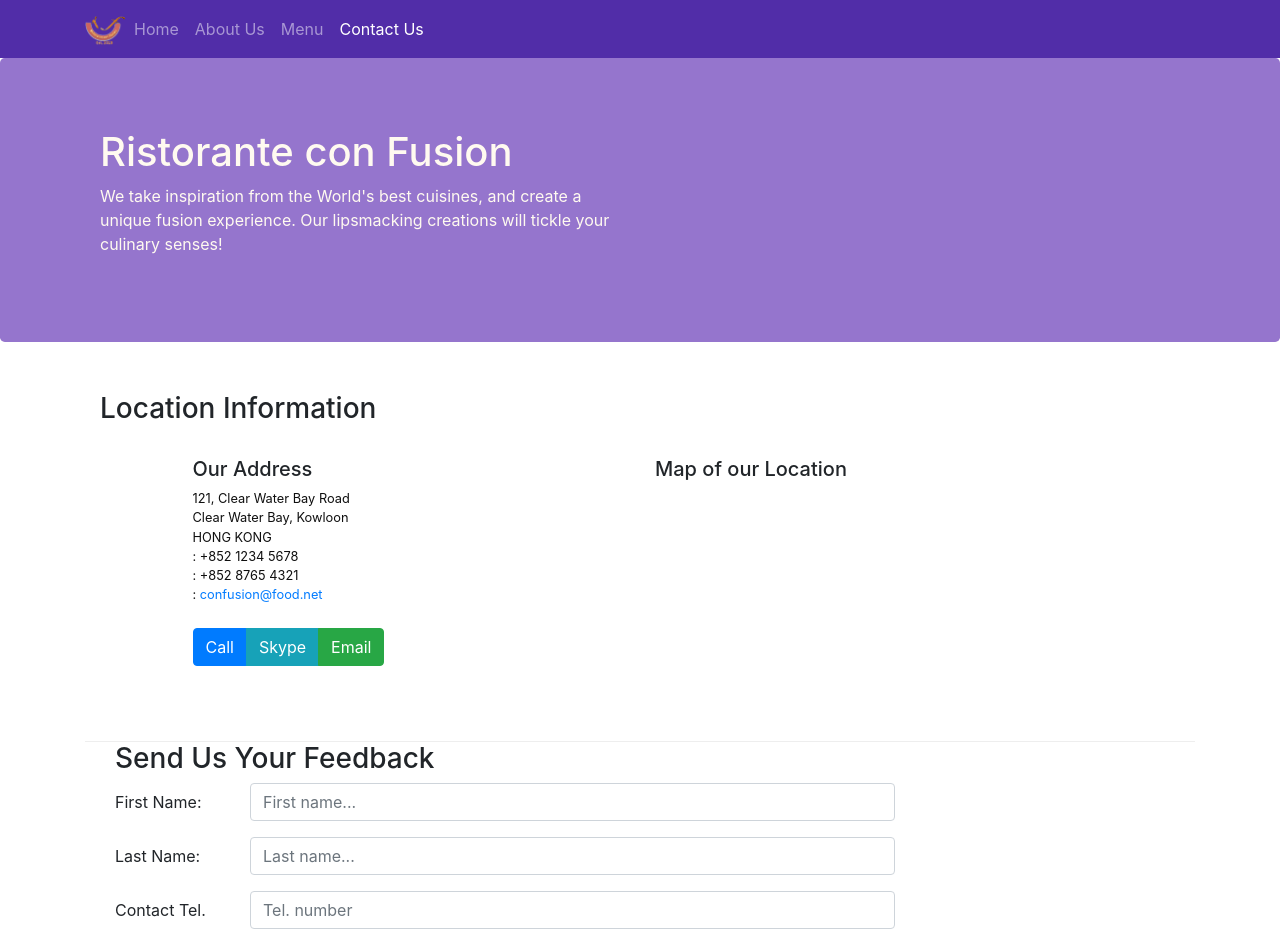
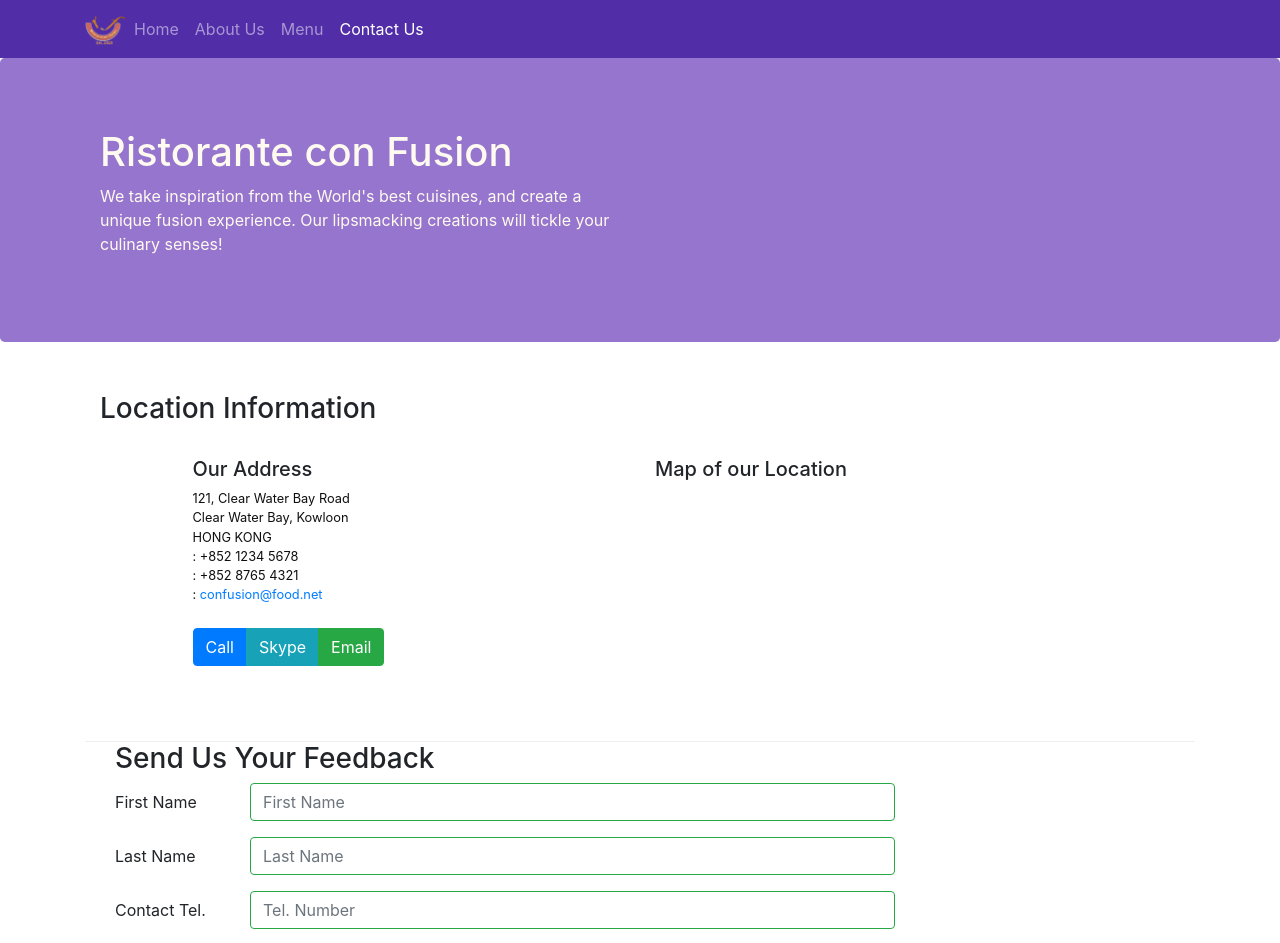
Before and after one commit to xr71/hkust_fullstack_react, a React (Create React App) app in the folder c2_frontend_w_react/confusion/: page /contactus in a window 1280 px wide. Shown: the top 943 px of the page. Built offline with nearby package versions, Linux system fonts and the light colour scheme.

Commit message:
controlled form part 2

```diff
--- a/c2_frontend_w_react/confusion/src/components/ContactComponent.js
+++ b/c2_frontend_w_react/confusion/src/components/ContactComponent.js
@@ -1,6 +1,7 @@
 import React, { Component } from 'react';
 import { Form, FormGroup, Label, Col, Input,
-    Breadcrumb, BreadcrumbItem, Button
+    Breadcrumb, BreadcrumbItem, Button,
+    FormFeedback
  } from 'reactstrap';
 
 
@@ -16,12 +17,54 @@
             email: '',
             agree: false,
             contactType: 'Tel.',
-            message: ''
+            message: '',
+            touched: {
+                firstname: false,
+                lastname: false,
+                telnum: false,
+                email: false
+            }
         }
 
         this.handleInputChange = this.handleInputChange.bind(this);
         this.handleSubmit = this.handleSubmit.bind(this);
     };
+
+    validate(firstname, lastname, telnum, email) {
+
+        const errors = {
+            firstname: '',
+            lastname: '',
+            telnum: '',
+            email: ''
+        };
+
+        if (this.state.touched.firstname && firstname.length < 3)
+            errors.firstname = 'First Name should be >= 3 characters';
+        else if (this.state.touched.firstname && firstname.length > 10)
+            errors.firstname = 'First Name should be <= 10 characters';
+
+        if (this.state.touched.lastname && lastname.length < 3)
+            errors.lastname = 'Last Name should be >= 3 characters';
+        else if (this.state.touched.lastname && lastname.length > 10)
+            errors.lastname = 'Last Name should be <= 10 characters';
+
+        const reg = /^\d+$/;
+        if (this.state.touched.telnum && !reg.test(telnum))
+            errors.telnum = 'Tel. Number should contain only numbers';
+
+        if (this.state.touched.email && email.split('').filter(x => x === '@').length !== 1)
+            errors.email = 'Email should contain a @';
+
+        return errors;
+    }
+
+
+    handleBlur = (field) => (evt) => {
+        this.setState({
+          touched: { ...this.state.touched, [field]: true },
+        });
+    }
 
     handleSubmit(event) {
         event.preventDefault();
@@ -38,6 +81,9 @@
     }
 
     render() {
+
+        const errors = this.validate(this.state.firstname, this.state.lastname, this.state.telnum, this.state.email);
+
         return(
             <div className="container">
                 <div className="row row-content">
@@ -75,31 +121,43 @@
                     <div className="col-12 col-md-9">
                         <Form onSubmit={this.handleSubmit}>
 
-                            {/* for the first name */}
-                            <FormGroup row>
-                                <Label htmlFor="firstname" md={2} >First Name: </Label>
+                        <FormGroup row>
+                                <Label htmlFor="firstname" md={2}>First Name</Label>
                                 <Col md={10}>
-                                    <Input type="text" id="firstname" name="firstname" placeholder="First name..." value={this.state.firstname} onChange={this.handleInputChange}></Input>
+                                    <Input type="text" id="firstname" name="firstname"
+                                        placeholder="First Name"
+                                        value={this.state.firstname}
+                                        valid={errors.firstname === ''}
+                                        invalid={errors.firstname !== ''}
+                                        onBlur={this.handleBlur('firstname')}
+                                        onChange={this.handleInputChange} />
+                                    <FormFeedback>{errors.firstname}</FormFeedback>
                                 </Col>
                             </FormGroup>
-
-                            {/* for the last name */}
                             <FormGroup row>
-                                <Label md={2} htmlFor="lastname">
-                                    Last Name:
-                                </Label>
+                                <Label htmlFor="lastname" md={2}>Last Name</Label>
                                 <Col md={10}>
-                                    <Input type="text" id="lastname" name="lastname" placeholder="Last name..." value={this.state.lastname} onChange={this.handleInputChange}></Input>
+                                    <Input type="text" id="lastname" name="lastname"
+                                        placeholder="Last Name"
+                                        value={this.state.lastname}
+                                        valid={errors.lastname === ''}
+                                        invalid={errors.lastname !== ''}
+                                        onBlur={this.handleBlur('lastname')}
+                                        onChange={this.handleInputChange} />
+                                    <FormFeedback>{errors.lastname}</FormFeedback>
                                 </Col>
                             </FormGroup>
-
                             <FormGroup row>
-                            <Label htmlFor="telnum" md={2}>Contact Tel.</Label>
+                                <Label htmlFor="telnum" md={2}>Contact Tel.</Label>
                                 <Col md={10}>
                                     <Input type="tel" id="telnum" name="telnum"
-                                        placeholder="Tel. number"
+                                        placeholder="Tel. Number"
                                         value={this.state.telnum}
+                                        valid={errors.telnum === ''}
+                                        invalid={errors.telnum !== ''}
+                                        onBlur={this.handleBlur('telnum')}
                                         onChange={this.handleInputChange} />
+                                    <FormFeedback>{errors.telnum}</FormFeedback>
                                 </Col>
                             </FormGroup>
                             <FormGroup row>
@@ -108,9 +166,14 @@
                                     <Input type="email" id="email" name="email"
                                         placeholder="Email"
                                         value={this.state.email}
+                                        valid={errors.email === ''}
+                                        invalid={errors.email !== ''}
+                                        onBlur={this.handleBlur('email')}
                                         onChange={this.handleInputChange} />
+                                    <FormFeedback>{errors.email}</FormFeedback>
                                 </Col>
                             </FormGroup>
+
                             <FormGroup row>
                                 <Col md={{size: 6, offset: 2}}>
                                     <FormGroup check>
```
